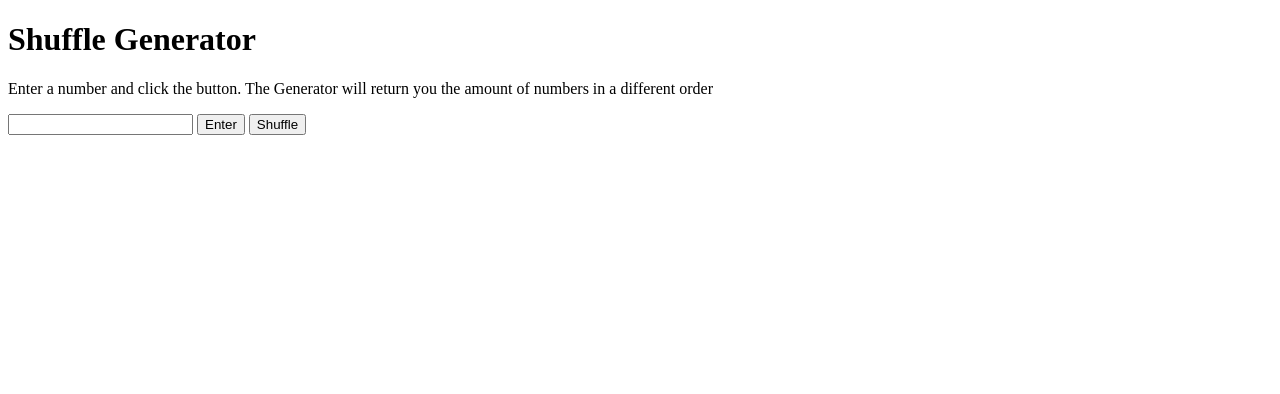
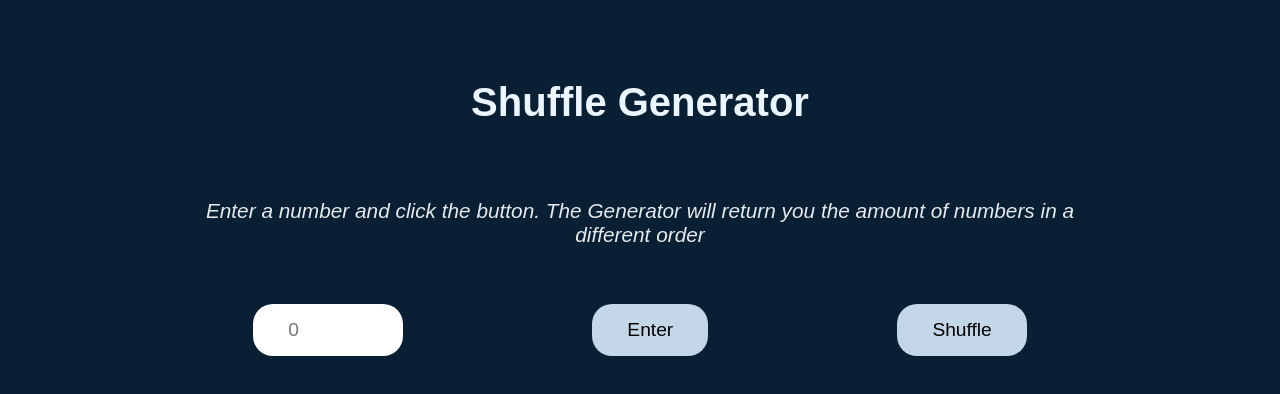
Before and after one commit to MeryemPin/shuffle-generator, a plain HTML site: page index.html in a window 1280 px wide. Drawn offline with Linux system fonts and the light colour scheme.

Commit message:
completed stylesheet

```diff
--- a/index.html
+++ b/index.html
@@ -10,11 +10,13 @@
 </head>
 <body>
     <h1>Shuffle Generator</h1>
-    <p>Enter a number and click the button. The Generator will return you the amount of numbers in a different order</p>
-    <input type="number" name="amount" id="amount">
-    <button id="enter" type="submit">Enter</button>
-    <button id="shuffle" type="submit">Shuffle</button>
-    <div class="container">
+    <p id="about">Enter a number and click the button. The Generator will return you the amount of numbers in a different order</p>
+    <div class="input-container">
+        <input type="number" name="amount" id="amount" placeholder="0">
+        <button id="enter" type="submit">Enter</button>
+        <button id="shuffle" type="submit">Shuffle</button>
+    </div>
+    <div id="container">
         <!-- Amount of numbers from the user -->
     </div>
 </body>
--- a/index.js
+++ b/index.js
@@ -5,7 +5,7 @@ let amountArray = [];
 let inputElement = document.getElementById('amount');
 let enterBtnElement = document.getElementById('enter');
 let shuffleBtnElement = document.getElementById('shuffle');
-let containerElement = document.querySelector('div');
+let containerElement = document.getElementById('container');
 // let containerElement = document.getElementById('container');
 // returns an error => its not a function. "div" is not a DOM object,is just a string,and string has no string.appendChild.
 
@@ -16,7 +16,7 @@ function setAmount() {
     for(let i = 1; i <= amount; i++){
         amountArray.push(i);
     }
-    console.log(amountArray)
+    // console.log(amountArray)
     // creating elements based on the input
     createElements(amountArray)
 };
@@ -26,7 +26,7 @@ function createElements( amountArray ) {
 
     amountArray.map( (item) => {
         let pElement = document.createElement('p');
-        pElement.setAttribute('id', '')
+        pElement.setAttribute('class', 'values')
         pElement.innerHTML = item;
         containerElement.appendChild(pElement);
     });
@@ -38,11 +38,11 @@ function shuffleAmount() {
     containerElement.innerHTML = null;
     amountArray.map( (item) => {
         let pElement = document.createElement('p');
-        pElement.setAttribute('id', '')
+        pElement.setAttribute('class', 'values')
         pElement.innerHTML = item;
         containerElement.appendChild(pElement);
     });
-    console.log(amountArray)
+    // console.log(amountArray)
 };
 
 enterBtnElement.addEventListener('click', setAmount);
--- a/stylesheet.css
+++ b/stylesheet.css
@@ -0,0 +1,93 @@
+* {
+    margin: 0;
+    padding: 0;
+    box-sizing: border-box;
+    /* border: 1px solid red; */
+    font-family: Arial, Helvetica, sans-serif;
+}
+body {
+    background-color: #091f33;
+    margin: 5%;
+    display: flex;
+    flex-direction: column;
+    justify-content: center;
+    align-items: center;
+}
+h1 {
+    color: #ebf5ff;
+    margin: 1rem;
+}
+#about {
+    color: #e6eaed;
+    padding: 5% 10%;
+    text-align: center;
+    font-size: 0.9rem;
+    font-style: italic;
+}
+.input-container {
+    width: 100%;
+    display: flex;
+    justify-content: space-evenly;
+    align-items: center;
+}
+#amount {
+    width: 70px;
+}
+#amount,
+button {
+    border: none;
+    border-radius: 20px;
+    padding: 5px 10px;
+}
+button {
+    background-color: #c3d7e8;
+}
+#container {
+    margin-top: 5%;
+    width: 100%;
+    display: flex;
+    flex-direction: column;
+    justify-content: center;
+    align-items: flex-start;
+}
+.values {
+    background-color: rgba(255, 255, 255, 0.377);
+    margin: 1% 10%;
+    padding: 2% 4%;
+    border-radius: 50px 10px 10px 50px;
+
+    width: 80%;
+    color: #deefff;
+}
+
+@media only screen and (min-width: 450px) {
+    h1 {
+        font-size: 2.5rem;
+    }
+    #about {
+        font-size: 1.3rem;
+    }
+    #amount,
+    button {
+        padding: 10px 20px;
+    }
+    #amount {
+        width: 100px;
+    }
+}
+
+@media only screen and (min-width: 900px) {
+    #amount,
+    button {
+        padding: 15px 35px;
+        font-size: 1.2rem;
+    }
+    #amount {
+        width: 150px;
+    }
+    .values {
+        margin: 5px auto;
+        padding: 0.5% 2%;
+        font-size: 1.5rem;
+    }
+}
```
